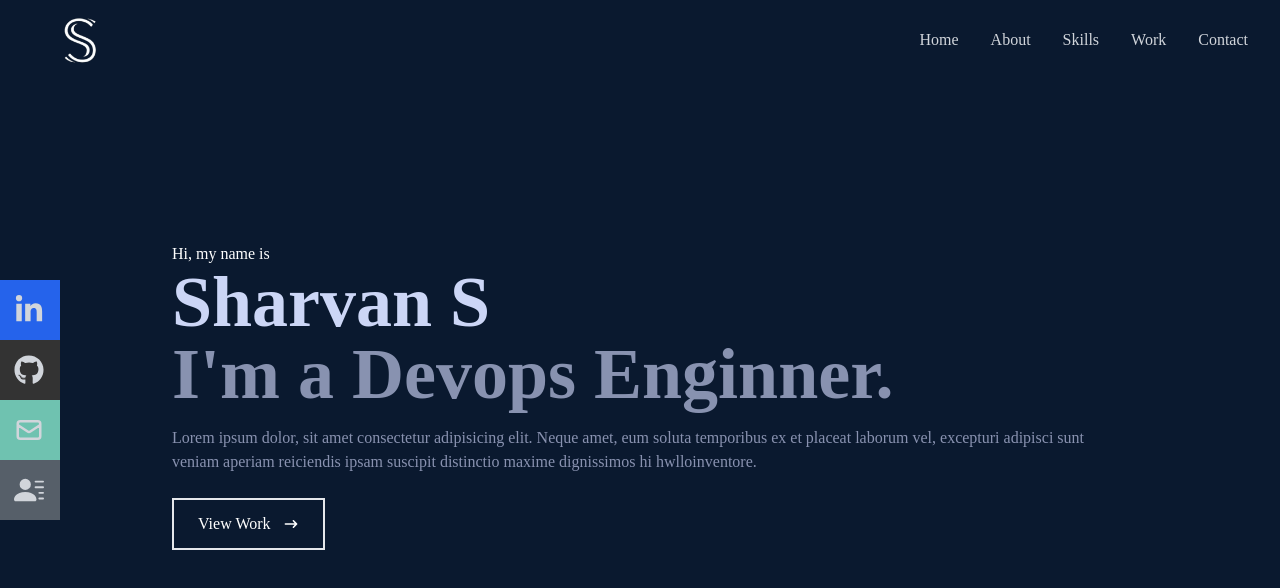
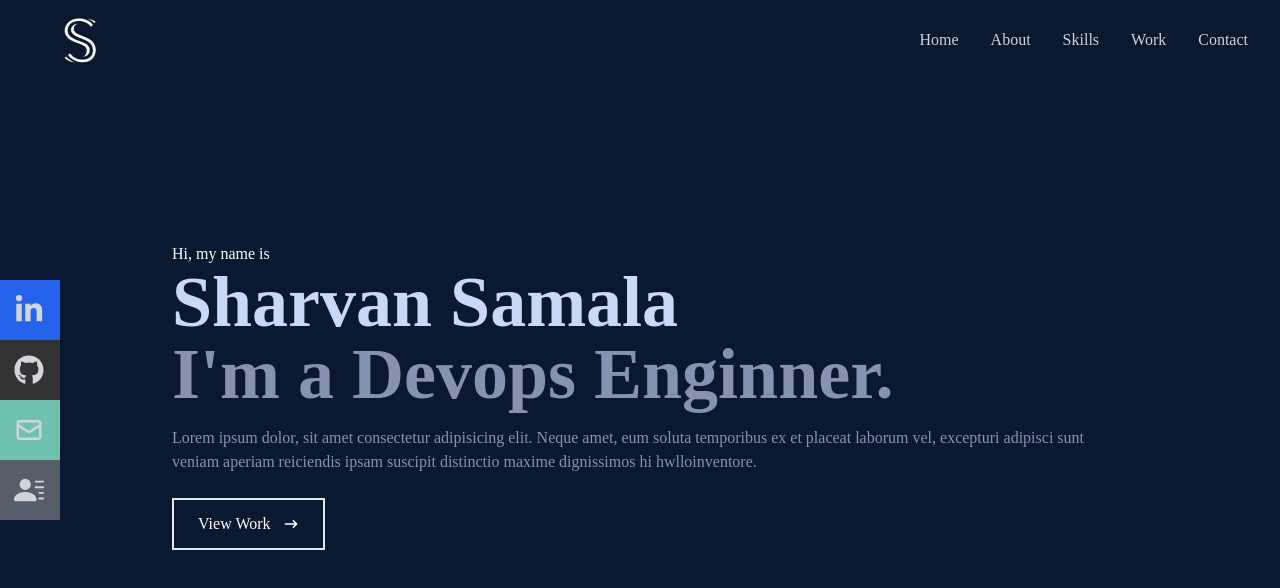
Before and after one commit to Sharvansamala/portfolio, a React (Create React App) app: page / in a window 1280 px wide. Shown: the top 588 px of the page. Built offline with nearby package versions, Linux system fonts and the light colour scheme.

Commit message:
Update Home.jsx

```diff
--- a/src/components/Home.jsx
+++ b/src/components/Home.jsx
@@ -8,7 +8,7 @@ const Home = () => {
             {/* container */}
             <div className='max-w-[1000px] mx-auto px-8 flex flex-col justify-center h-full'>
                 <p className='text-white'>Hi, my name is</p>
-                <h1 className='text-4xl sm:text-7xl font-bold text-[#ccd6f6]'>Sharvan S</h1>
+                <h1 className='text-4xl sm:text-7xl font-bold text-[#ccd6f6]'>Sharvan Samala</h1>
                 <h2 className='text-4xl sm:text-7xl font-bold text-[#8892b0]'>I'm a Devops Enginner.</h2>
                 <p className='text-[#8992b0] py-4 max-w-700px'>Lorem ipsum dolor, sit amet consectetur adipisicing elit. Neque amet,
                     eum soluta temporibus ex et placeat laborum vel, excepturi adipisci
```
